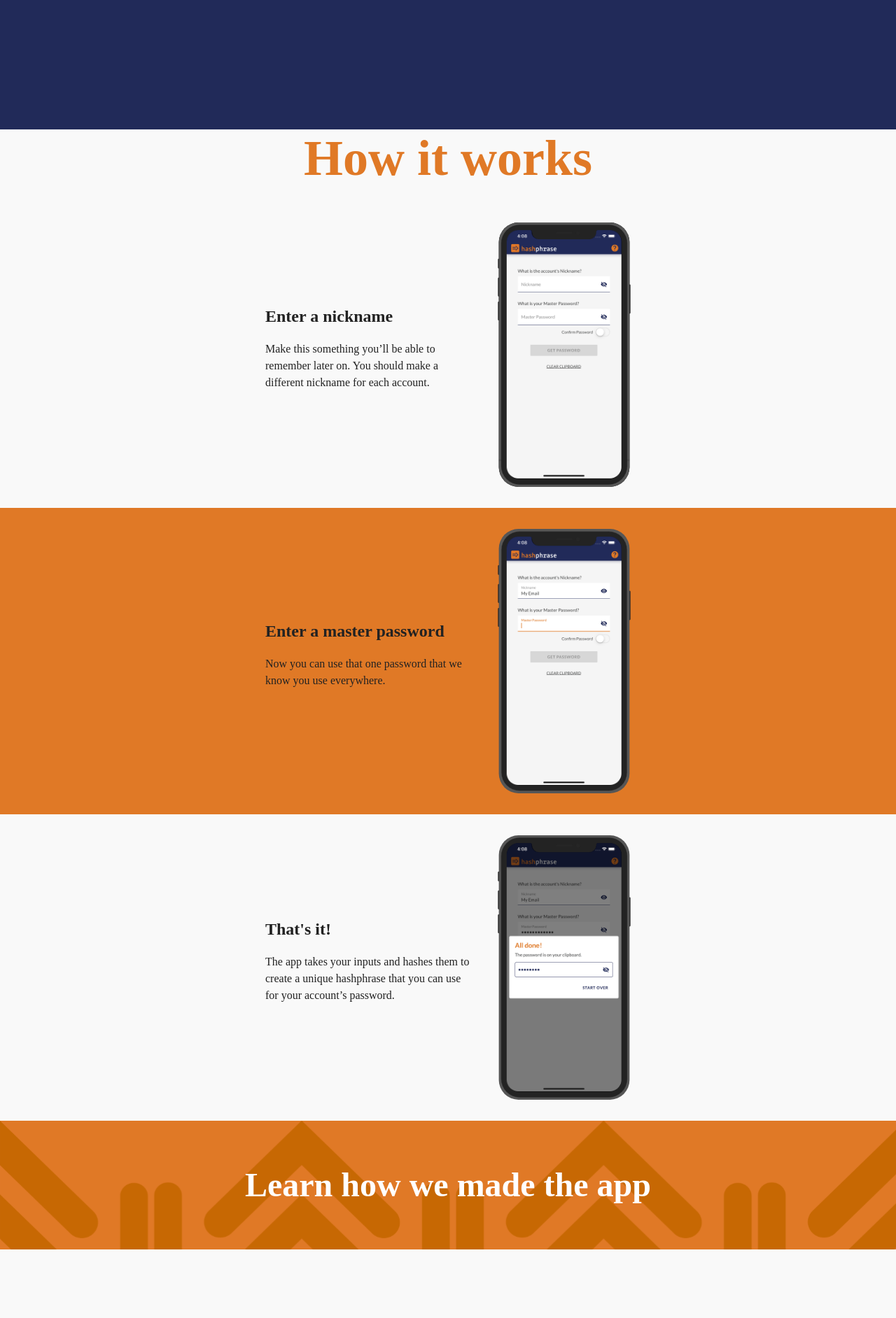
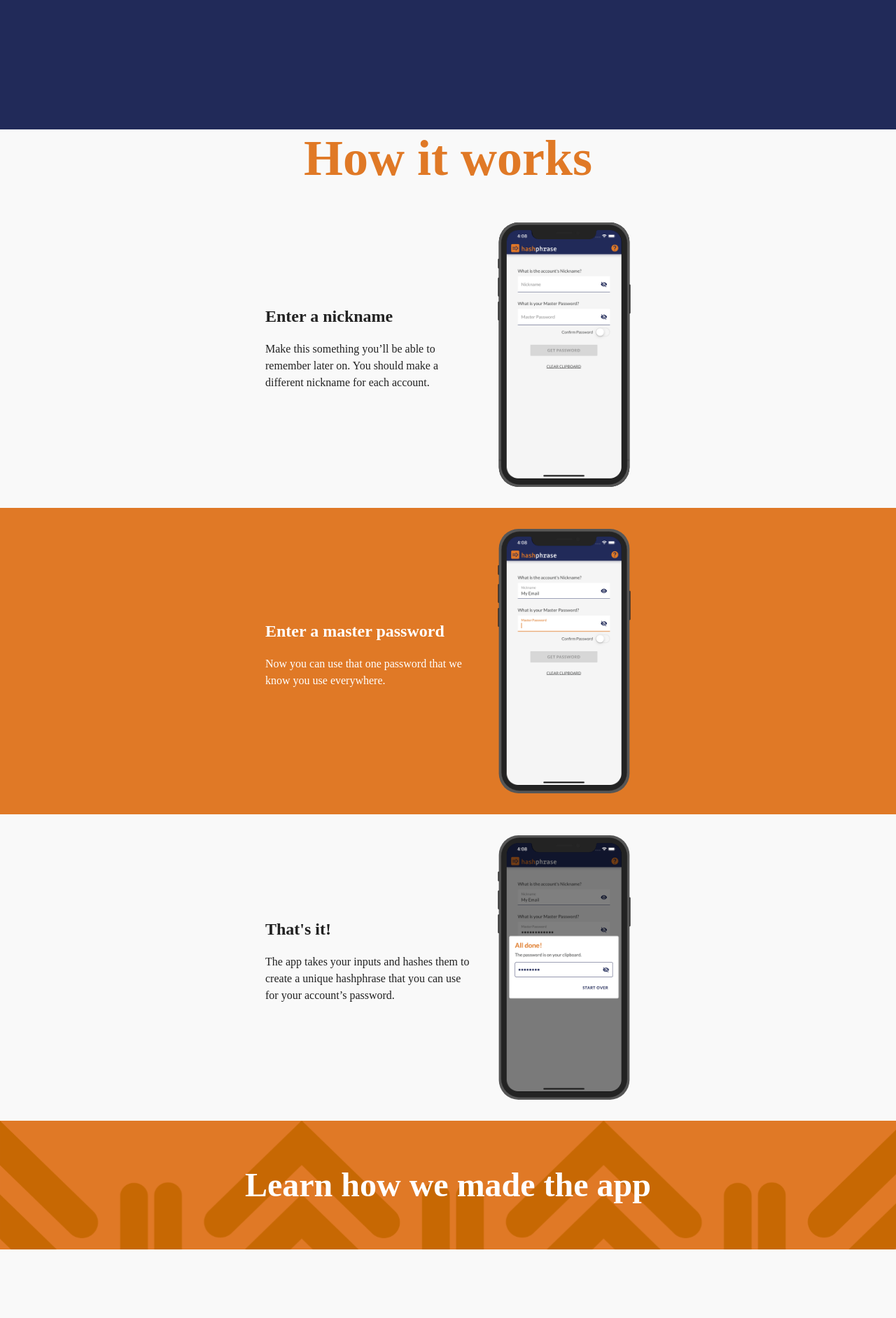
Before and after one commit to Vermonster/hashphrase, a Jekyll site: the page index.html, which Jekyll copies as it is, in a window 1280 px wide. Shown: the part 715-2599 px from the top of the page at 70% size. Built offline with Jekyll 4.4.1, drawn with Linux system fonts in a browser that asks for light colours; some web fonts are replaced.

Commit message:
fix font size, make stacking match design (#109)
* fix font size, make stacking match design

* add back horizontal for desktop view

* remove extra space

* make accent-block text white

```diff
--- a/assets/css/main.scss
+++ b/assets/css/main.scss
@@ -167,8 +167,10 @@
       background: #E07926;
       color: white;
       .steps-text {
-        .steps-title, .steps-description {
-          color: white;
+        .text-container {
+          .steps-title, .steps-description {
+            color: white;
+          }
         }
       }
     }
--- a/index.html
+++ b/index.html
@@ -16,7 +16,7 @@
           <a  href="https://play.google.com/store/apps/details?id=com.vermonster.hashphrase2019">
             <img class="google-play badge" src="assets/marketing-images/google-play-badge.svg">
           </a>
-          <a  href="https://itunes.apple.com/us/app/hashphrase/id1462414361#?platform=iphone">
+          <a href="https://itunes.apple.com/us/app/hashphrase/id1462414361#?platform=iphone">
             <img class="apple-app-store badge" src="assets/marketing-images/apple-store-badge.svg">
           </a>
         </div>
```
